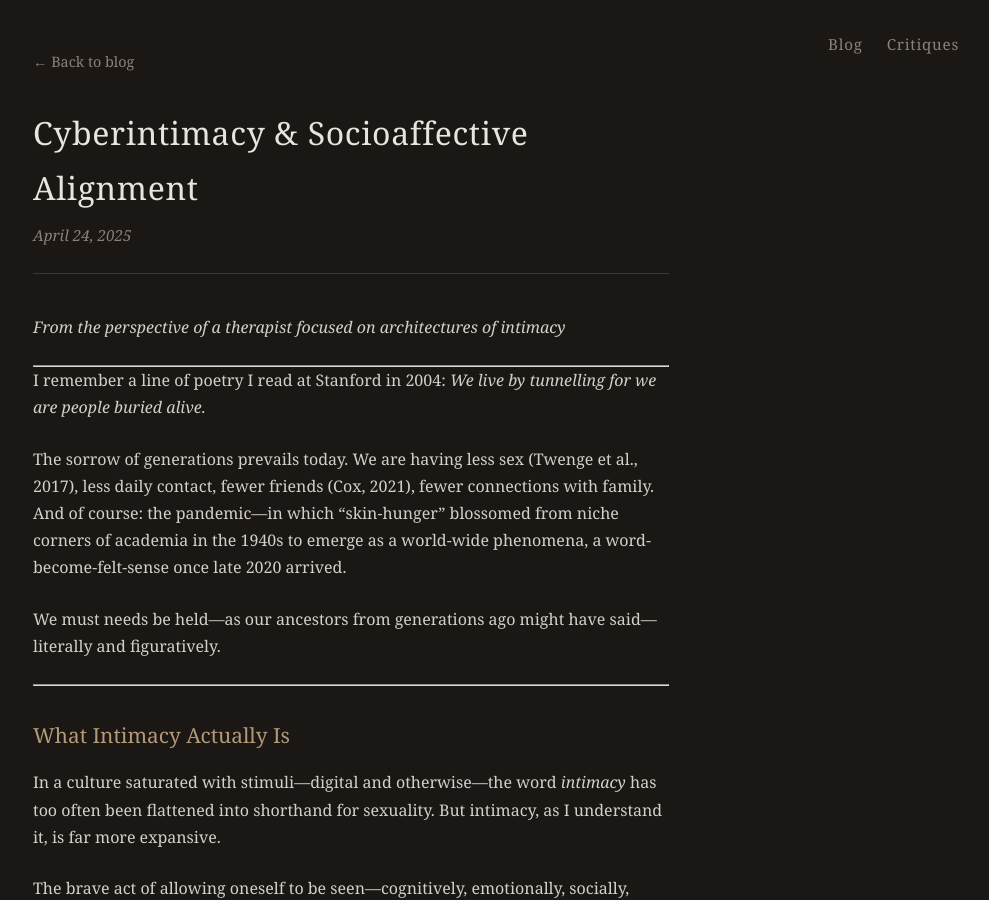
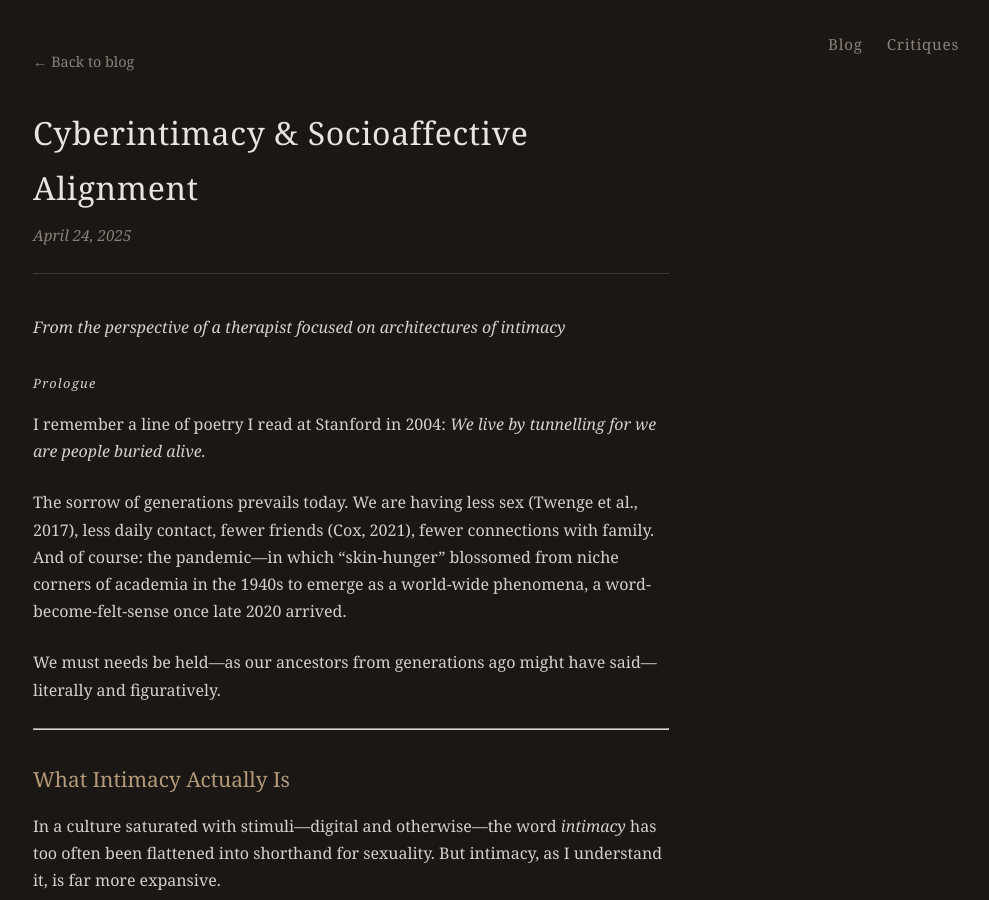
Before and after one commit to geosh5676/geosh5676.github.io, a Jekyll site: the page built from _posts/2025-04-24-cyberintimacy-and-socioaffective-alignment.md, in a window 1280 px wide and 900 px high. Shown: the whole window, without its empty margins (289-1278 px from the left). Built offline with Jekyll 4.4.1, drawn with Linux system fonts in a browser that asks for light colours.

Commit message:
Add 'Prologue' label to opening section
Small, white, italic - anchors the opening visually.

Co-Authored-By: Claude Opus 4.5 <noreply@anthropic.com>

```diff
--- a/_posts/2025-04-24-cyberintimacy-and-socioaffective-alignment.md
+++ b/_posts/2025-04-24-cyberintimacy-and-socioaffective-alignment.md
@@ -6,7 +6,7 @@ date: 2025-04-24
 
 *From the perspective of a therapist focused on architectures of intimacy*
 
----
+<p style="font-size: 0.8rem; font-style: italic; color: #e8e4df; letter-spacing: 0.1em; margin: 2rem 0 1rem 0;">Prologue</p>
 
 I remember a line of poetry I read at Stanford in 2004: *We live by tunnelling for we are people buried alive.*
 
```
